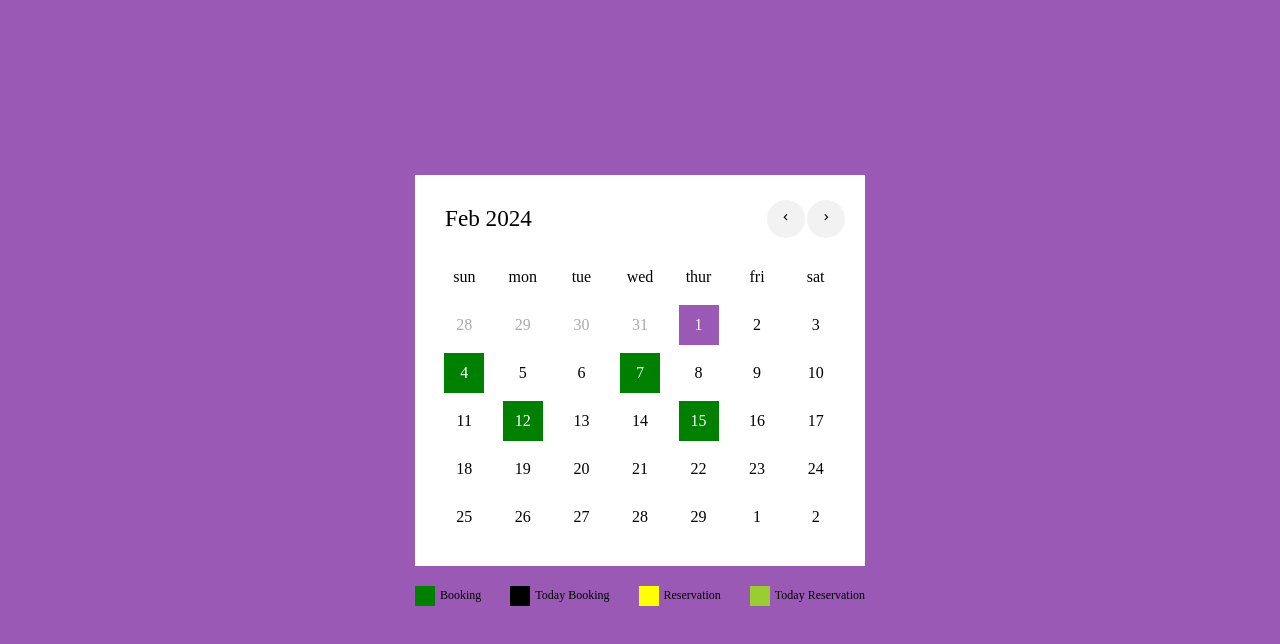
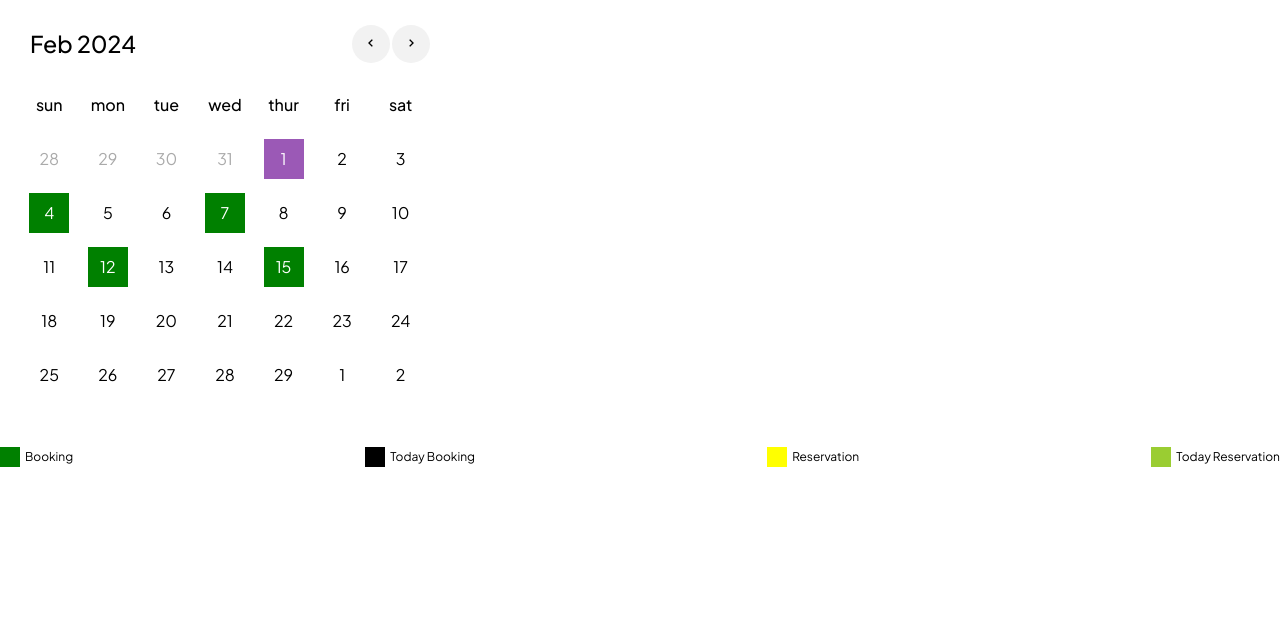
Before and after one commit to olawale-o/daily-react, a React (Create React App) app: page / in a window 1280 px wide. Shown: the top 644 px of the page. Built offline with nearby package versions, Linux system fonts and the light colour scheme.

Commit message:
Update styling

```diff
--- a/src/index.css
+++ b/src/index.css
@@ -1,25 +1,46 @@
-*,
-*::before,
-*::after {
-  padding: 0;
-  margin: 0;
-  box-sizing: border-box;
+@import url("https://fonts.googleapis.com/css2?family=Plus+Jakarta+Sans:ital,wght@0,200..800;1,200..800&display=swap");
+
+@tailwind base;
+@tailwind components;
+@tailwind utilities;
+
+@layer utilities {
+    body {
+        font-family: "Plus Jakarta Sans", sans-serif;
+        font-optical-sizing: auto;
+        font-weight: <weight>;
+        font-style: normal;
+    }
+
+    /* Hide scrollbar for Chrome, Safari and Opera */
+    .no-scrollbar::-webkit-scrollbar {
+        display: none;
+    }
+    /* Hide scrollbar for IE, Edge and Firefox */
+    .no-scrollbar {
+        -ms-overflow-style: none; /* IE and Edge */
+        scrollbar-width: none; /* Firefox */
+    }
+    input[class*="empty-placeholder"]:valid:not(:focus) ~ .label {
+        top: 10px;
+        /* transform: translateY(50%); */
+        font-size: 1rem;
+        line-height: 1.5rem;
+    }
+
+    input[type="range"] {
+        pointer-events: none;
+    }
+    input[type="range"]::-webkit-slider-thumb {
+        /*Webkit Browsers like Chrome and Safari*/
+        pointer-events: auto;
+    }
+    input[type="range"]::-moz-range-thumb {
+        /*Firefox*/
+        pointer-events: auto;
+    }
+    input[type="range"]::-ms-thumb {
+        /*Internet Explorer*/
+        pointer-events: auto;
+    }
 }
-
-body {
-  display: flex;
-  align-items: center;
-  justify-content: center;
-  min-height: 100vh;
-  background: #9b59b6;
-}
-
-li {
-  list-style: none;
-}
-
-button {
-  outline: none;
-  border: none;
-  cursor: pointer;
-}
```
